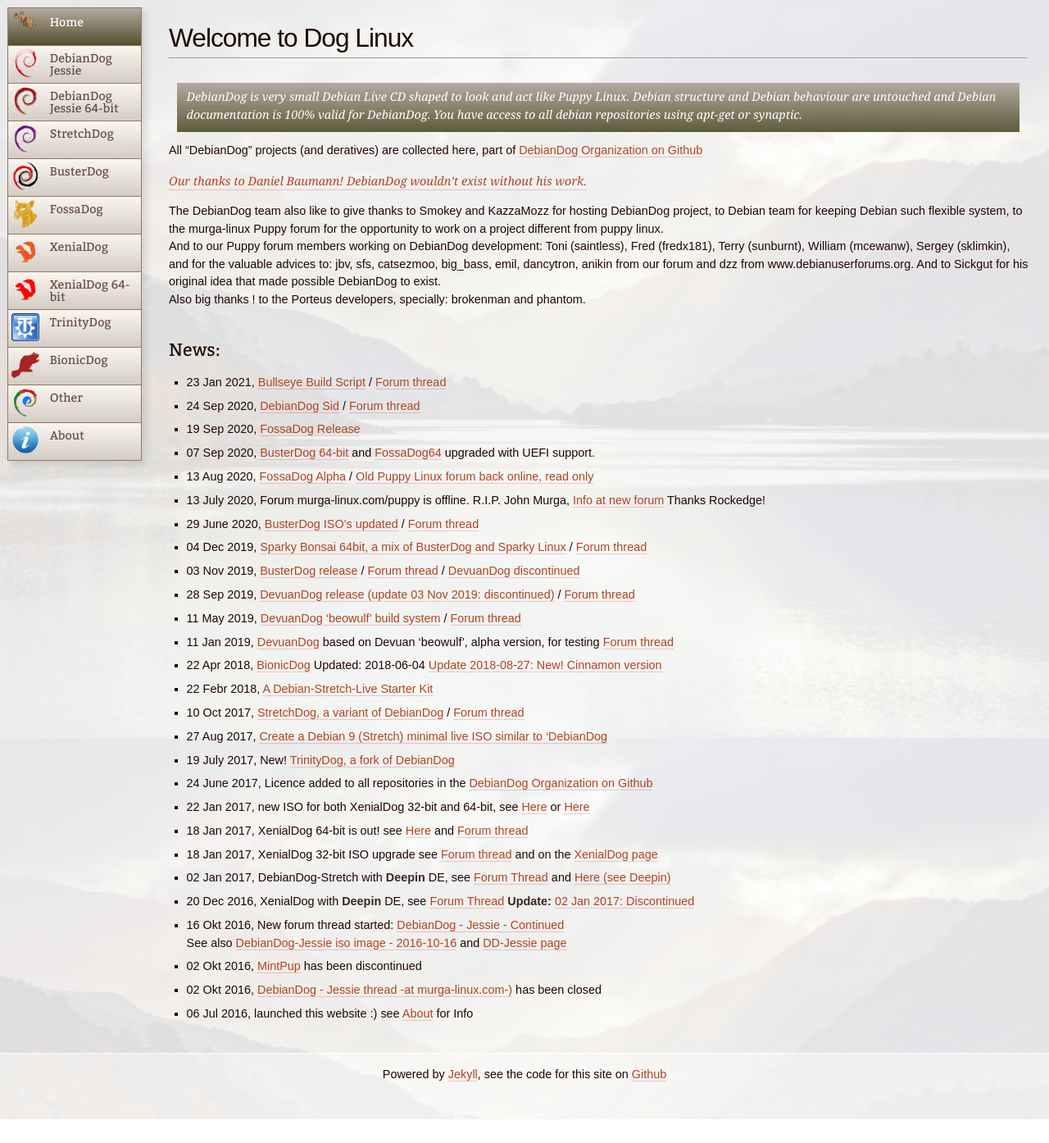
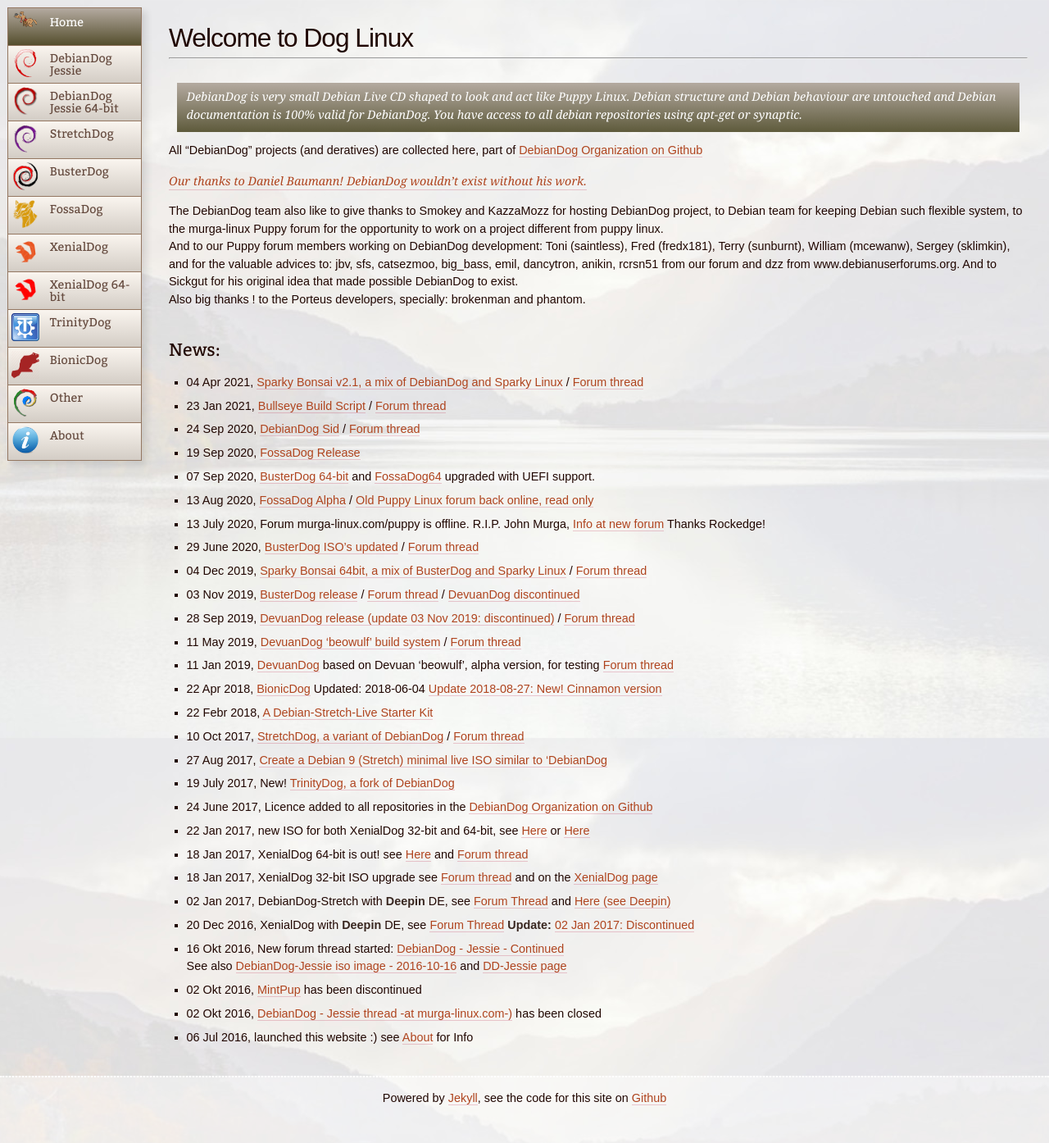
Before and after one commit to DebianDog/doglinux, a Jekyll site: the page built from index.md, in a window 1280 px wide and 1394 px high. Shown: the whole window at 82% size. Built offline with Jekyll 4.4.1, drawn with Linux system fonts in a browser that asks for light colours.

```diff
--- a/index.md
+++ b/index.md
@@ -16,11 +16,13 @@ All "DebianDog" projects (and deratives) are collected here, part of [DebianDog
 #### [*Our thanks to Daniel Baumann! DebianDog wouldn't exist without his work.*](https://lists.debian.org/debian-live/2015/11/msg00024.html "An abrupt End to Debian Live"){:target="_blank"}
 The DebianDog team also like to give thanks to Smokey and KazzaMozz for hosting DebianDog project, to Debian team for keeping Debian such flexible system, to the murga-linux Puppy forum for the opportunity to work on a project different from puppy linux.
 And to our Puppy forum members working on DebianDog development: Toni (saintless), Fred (fredx181), Terry (sunburnt), William (mcewanw), Sergey (sklimkin),
-and for the valuable advices to: jbv, sfs, catsezmoo, big_bass, emil, dancytron, anikin from our forum and dzz from www.debianuserforums.org. And to Sickgut for his original idea that made possible DebianDog to exist.
+and for the valuable advices to: jbv, sfs, catsezmoo, big_bass, emil, dancytron, anikin, rcrsn51 from our forum and dzz from www.debianuserforums.org. And to Sickgut for his original idea that made possible DebianDog to exist.
 Also big thanks ! to the Porteus developers, specially: brokenman and phantom.
 <br>
 
 ## News:
+
+- 04 Apr 2021, [Sparky Bonsai v2.1, a mix of DebianDog and Sparky Linux](https://osdn.net/projects/sparkybonsai/releases/p17829){:target="_blank"} / [Forum thread](https://forum.puppylinux.com/viewtopic.php?f=46&t=2572){:target="_blank"}
 
 - 23 Jan 2021, [Bullseye Build Script](https://debiandog.github.io/MakeLive/Readme-build-bullseyedog.html) / [Forum thread](https://forum.puppylinux.com/viewtopic.php?f=46&t=1857){:target="_blank"}
 
```
